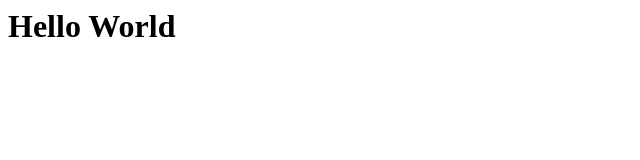
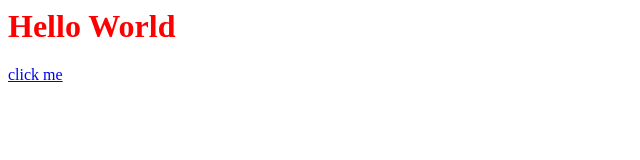
Before and after one commit to elaineliuwang/testing, a plain HTML site: page index.html in a window 1280 px wide. Shown: the whole page, without its empty margins (0-640 px from the left). Drawn offline with Linux system fonts and the light colour scheme.

Commit message:
Update index.html

```diff
--- a/index.html
+++ b/index.html
@@ -1 +1,4 @@
+<link rel="stylesheet" href="/style.css">
+
 <h1> Hello World </h1>
+<a href="/page2.html"> click me </a>
```
